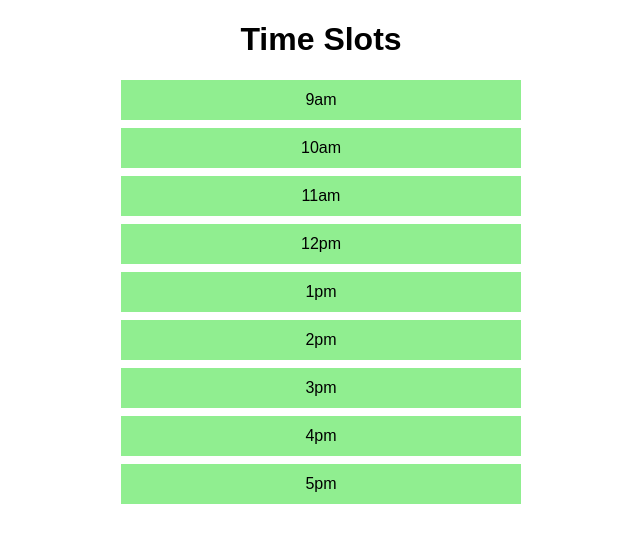
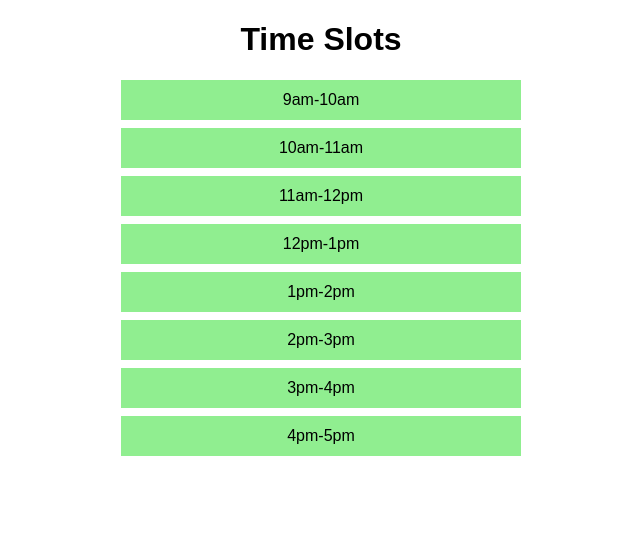
Before and after one commit to thomasweld/timeSlots, a React (Create React App) app: page / in a window 1280 px wide. Shown: the top 542 px of the page, without its empty margins (319-959 px from the left). Built offline with nearby package versions, Linux system fonts and the light colour scheme.

Commit message:
edit hours in timeSlots

```diff
--- a/src/ducks/listDuck.js
+++ b/src/ducks/listDuck.js
@@ -68,55 +68,49 @@ const initialState = {
   showModal: false,
   timeSlots: [
     {
-      hour: '9am',
+      hour: '9am-10am',
       available: true,
       name: '',
       phoneNumber: ''
     },
     {
-      hour: '10am',
+      hour: '10am-11am',
       available: true,
       name: '',
       phoneNumber: ''
     },
     {
-      hour: '11am',
+      hour: '11am-12pm',
       available: true,
       name: '',
       phoneNumber: ''
     },
     {
-      hour: '12pm',
+      hour: '12pm-1pm',
       available: true,
       name: '',
       phoneNumber: ''
     },
     {
-      hour: '1pm',
+      hour: '1pm-2pm',
       available: true,
       name: '',
       phoneNumber: ''
     },
     {
-      hour: '2pm',
+      hour: '2pm-3pm',
       available: true,
       name: '',
       phoneNumber: ''
     },
     {
-      hour: '3pm',
+      hour: '3pm-4pm',
       available: true,
       name: '',
       phoneNumber: ''
     },
     {
-      hour: '4pm',
-      available: true,
-      name: '',
-      phoneNumber: ''
-    },
-    {
-      hour: '5pm',
+      hour: '4pm-5pm',
       available: true,
       name: '',
       phoneNumber: ''
```
Also changed, not shown: 2 other files (tests, documents, lock files or other folders).
